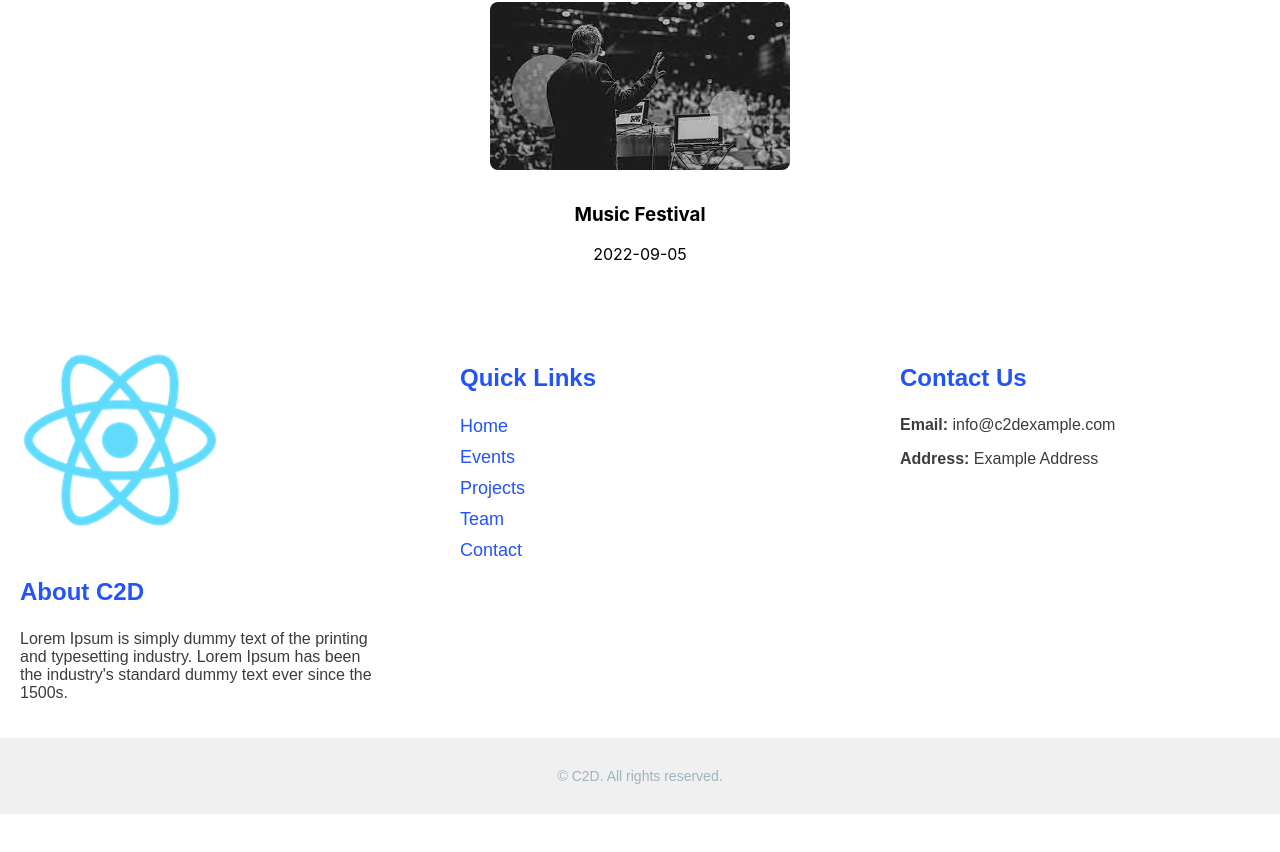
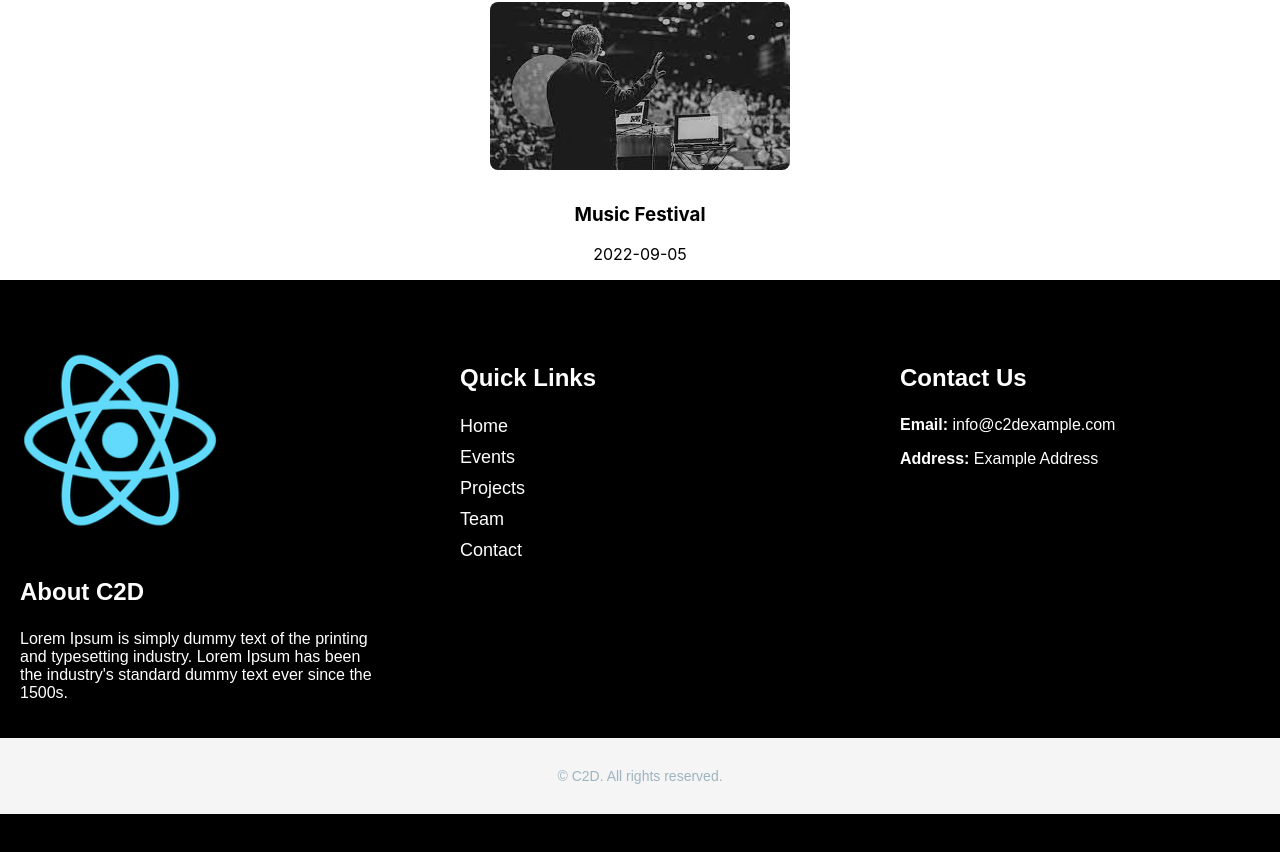
Before and after one commit to ayush-agarwal-190/Event_Page, a React (Create React App) app: page / in a window 1280 px wide. Shown: the part 1633-2485 px from the top of the page. Built offline with nearby package versions, Linux system fonts and the light colour scheme.

Commit message:
styling of footer is enhanced

```diff
--- a/src/Footer.css
+++ b/src/Footer.css
@@ -1,6 +1,6 @@
 /* Footer Container */
 .footer {
-    background-color: white; /* White background */
+    background-color: black; /* White background */
     font-family: sans-serif;
     padding: 40px 0;
   }
@@ -23,12 +23,12 @@
   .footer-section h3 {
     font-size: 24px;
     font-weight: 600;
-    color: #2353fb; /* Blue color from your palette */
+    color: white;
   }
 
   .footer-section p {
     font-size: 16px;
-    color: #3c3c3c; /* Dark gray color */
+    color: white; /* Dark gray color */
   }
 
   /* Footer Links */
@@ -43,14 +43,14 @@
 
   .footer-section a {
     text-decoration: none;
-    color: #2353fb;
+    color: white;
     font-weight: 500;
     font-size: 18px;
   }
 
   /* Footer Bottom */
   .footer-bottom {
-    background-color: #f0f0f0; /* Light gray background */
+    background-color: whitesmoke;
     padding: 20px 0;
     text-align: center;
     font-size: 14px;
```
